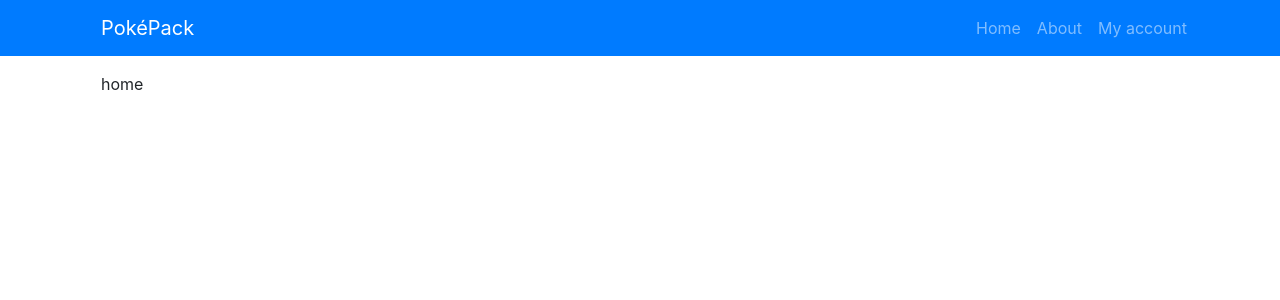
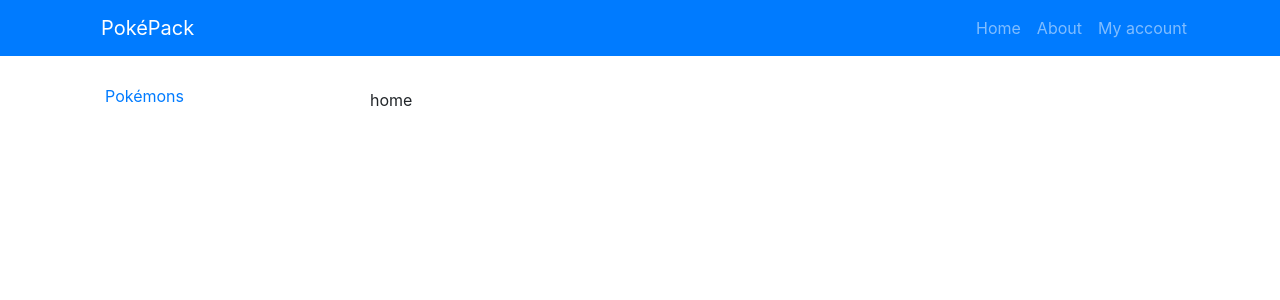
Before and after one commit to axtck/pokepack, a React (Create React App) app: page /home in a window 1280 px wide. Shown: the top 300 px of the page. Built offline with nearby package versions, Linux system fonts and the light colour scheme.

Commit message:
Add select region

```diff
--- a/src/api/api.ts
+++ b/src/api/api.ts
@@ -1,7 +1,7 @@
 import axios from 'axios';
 
 const instance = axios.create({
-    baseURL: 'https://localhost:44364/api',
+    baseURL: 'https://pokeapi.co/api/v2/',
 });
 
 export default instance;
--- /dev/null
+++ b/src/components/sidebar/Sidebar.tsx
@@ -0,0 +1,30 @@
+import React, { FunctionComponent } from 'react';
+
+interface SidebarProps { };
+
+const Sidebar: FunctionComponent<SidebarProps> = () => {
+
+    // labels and routes
+    const routes = [
+        {
+            label: "Pokémons",
+            route: "/home/pokemons",
+        },
+    ];
+
+
+    /**************
+     * Render
+     **************/
+    const sideBarLis = routes.map((r, i) => {
+        return <a className="list-group-item" key={i} href={r.route}>{r.label}</a>
+    });
+
+    return (
+        <ul className="list-group list-group-flush">
+            {sideBarLis}
+        </ul>
+    )
+}
+
+export default Sidebar;
--- a/src/containers/content/MainContent.tsx
+++ b/src/containers/content/MainContent.tsx
@@ -1,6 +1,8 @@
 import React, { FunctionComponent } from 'react';
-import { Route, Switch } from 'react-router-dom';
+import { Redirect, Route, Switch } from 'react-router-dom';
 import Home from '../../components/home/Home';
+import Sidebar from '../../components/sidebar/Sidebar';
+import Pokemons from '../pokemons/Pokemons';
 
 interface MainContentProps { };
 
@@ -8,10 +10,17 @@ const MainContent: FunctionComponent<MainContentProps> = () => {
 
     return (
         <div className="container">
-            <div className="ml-3">
-                <Switch>
-                    <Route path="/home" component={Home} />
-                </Switch>
+            <div className="row mt-2">
+                <div className="col-2">
+                    <Sidebar />
+                </div>
+                <div className="ml-auto mt-3 col-9">
+                    <Switch>
+                        <Route path="/home/pokemons" component={Pokemons} />
+                        <Route path="/home" component={Home} />
+                        <Redirect to="/" />
+                    </Switch>
+                </div>
             </div>
         </div>
     )
--- /dev/null
+++ b/src/containers/pokemons/Pokemons.tsx
@@ -0,0 +1,55 @@
+import React, { FunctionComponent, useState, useEffect, ChangeEvent } from 'react';
+import api from '../../api/api';
+import { PokedexType, PokemonType } from '../../types';;
+
+interface PokemonsProps { };
+
+const Pokemons: FunctionComponent<PokemonsProps> = () => {
+    const [pokedexes, setPokedexes] = useState<PokedexType[] | null>(null);
+    const [pokemons, setPokemons] = useState<Array<PokemonType>>();
+
+    console.log(pokedexes);
+
+    useEffect(() => {
+        api.get('/pokedex')
+            .then((response) => {
+                setPokedexes(response.data.results);
+            })
+            .catch((error) => {
+                console.log(error);
+            });
+    });
+
+    const handleSelectChanged = (e: ChangeEvent<HTMLSelectElement>) => {
+        e.preventDefault();
+    }
+
+
+    if (pokedexes === null || pokedexes === undefined) {
+        return null;
+    }
+
+    const pokedexOptions = pokedexes.map((pd, i) => {
+        return <option value={pd.name} key={i}>pd.name</option>
+    })
+
+    return (
+        <div className="form-group">
+            <h3>Search game.</h3>
+            <div>
+                <label htmlFor="select-pokedex">White player</label>
+                <select
+                    name="pokedex"
+                    id="select-pokedex"
+                    className="form-control"
+                    onChange={handleSelectChanged}
+                >
+                    <option disabled></option>
+                    {pokedexOptions}
+                </select>
+            </div>
+        </div>
+    )
+}
+
+export default Pokemons
```
Also changed, not shown: src/components/loading/Loading.tsx (added, +13 -0 lines), src/components/pokemon/Pokemon.tsx (added, +15 -0 lines), src/types.d.ts (added, +9 -0 lines).
